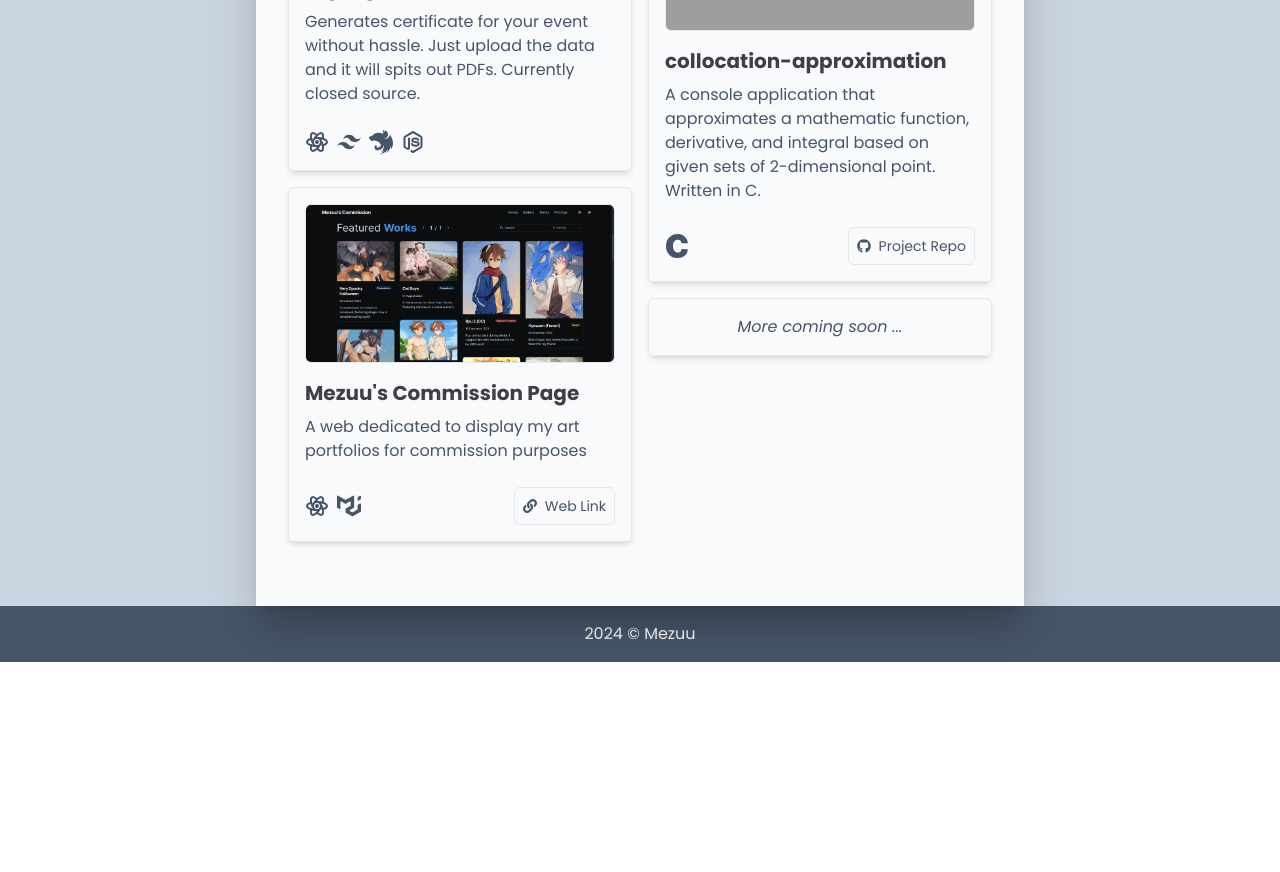
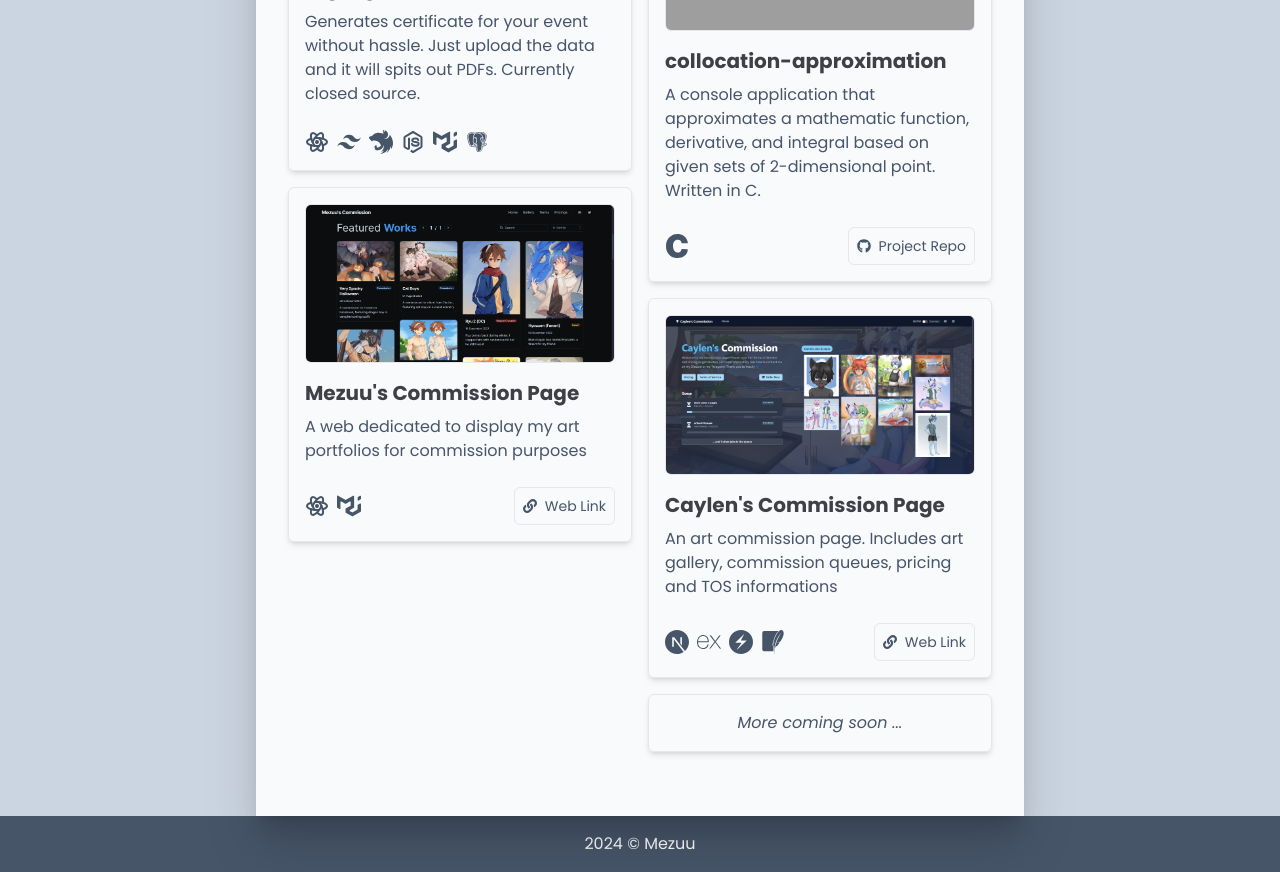
Before and after one commit to Mezuu/mezuu.id, a React (Vite) app: page / in a window 1280 px wide. Shown: the part 1460-2332 px from the top of the page. Before the commit the page ends 2122 px from the top, so only its background shows below. Built offline with nearby package versions, Linux system fonts and the light colour scheme; grey boxes are pictures that could not be loaded.

Commit message:
add more project showcases

```diff
--- a/src/App.tsx
+++ b/src/App.tsx
@@ -1,8 +1,9 @@
 import { Header } from "./layouts/Header";
-import { SiC, SiMui, SiNestjs } from "react-icons/si";
+import { SiC, SiChakraui, SiExpress, SiMui, SiNestjs, SiNextdotjs, SiSqlite } from "react-icons/si";
 import { RiNodejsLine, RiTailwindCssFill } from "react-icons/ri";
 import { TbBrandReact } from "react-icons/tb";
 import { FaGithub, FaLink } from "react-icons/fa";
+import { BiLogoPostgresql } from "react-icons/bi";
 
 export function App() {
   return (
@@ -136,6 +137,8 @@ export function App() {
                   <RiTailwindCssFill />
                   <SiNestjs />
                   <RiNodejsLine />
+                  <SiMui />
+                  <BiLogoPostgresql />
                 </div>
               </Project>
 
@@ -195,6 +198,37 @@ export function App() {
                   </a>
                 </div>
               </Project>
+
+              <Project>
+                <img
+                  src="caylencomm.png"
+                  alt="Caylen's Commission Page"
+                  className="border rounded-md"
+                />
+                <h3 className="text-xl font-bold text-zinc-700 mt-4">
+                  Caylen&apos;s Commission Page
+                </h3>
+                <p className="mt-2">
+                  An art commission page. Includes art gallery, commission
+                  queues, pricing and TOS informations
+                </p>
+                <br />
+                <div className="flex justify-between gap-2 text-2xl items-center">
+                  <div className="flex gap-2 items-center">
+                    <SiNextdotjs />
+                    <SiExpress />
+                    <SiChakraui />
+                    <SiSqlite />
+                  </div>
+                  <a href="https://www.caylen.site" target="_blank">
+                    <div className="border p-2 rounded-md flex gap-2 text-sm items-center hover:bg-slate-200 transition-all ease-in-out">
+                      <FaLink />
+                      Web Link
+                    </div>
+                  </a>
+                </div>
+              </Project>
+
               <Project>
                 <div className="flex justify-center items-center h-full">
                   <i>More coming soon ...</i>
```
Also changed, not shown: public/caylencomm.png (added).
